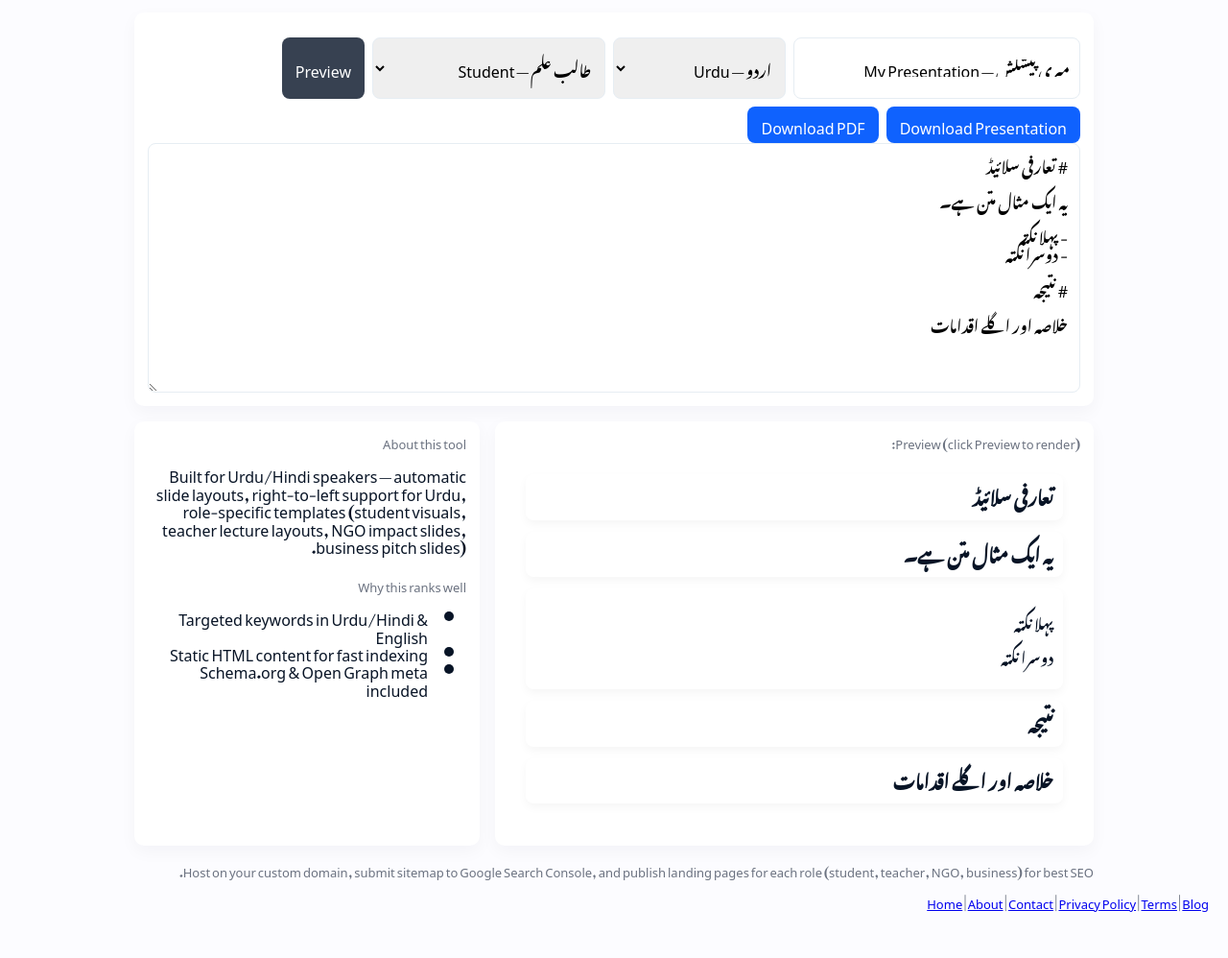
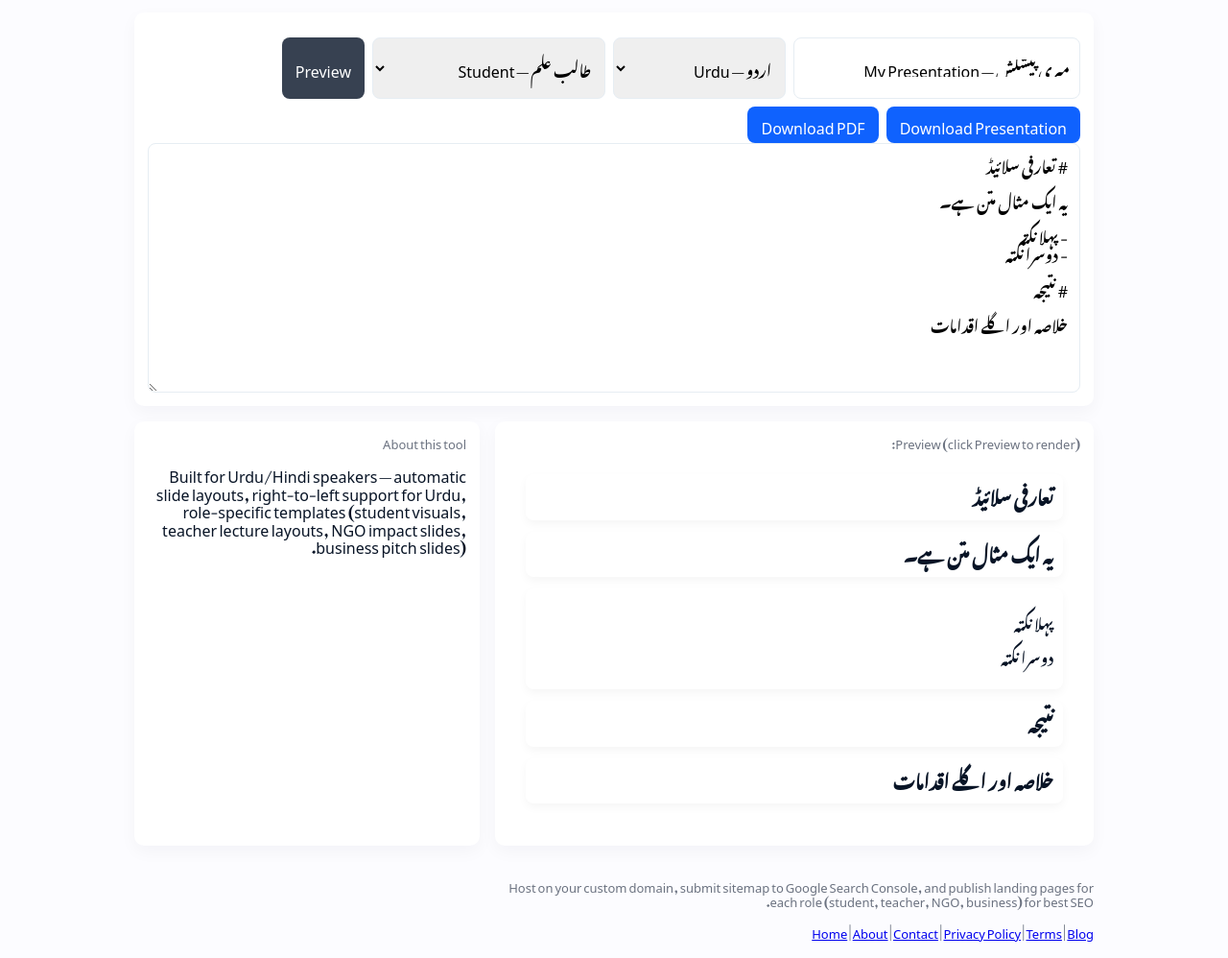
Before and after one commit to MuzammalHussain07/Urduhindislides, a plain HTML site: page index.html in a window 1280 px wide. Shown: the part 93-1091 px from the top of the page at 96% size. Before the commit the page ends 1060 px from the top, so only its background shows below. Drawn offline with nearby package versions, Linux system fonts and the light colour scheme.

Commit message:
Update index.html
Remove why rank well

```diff
--- a/index.html
+++ b/index.html
@@ -106,13 +106,6 @@
         <div class="meta">About this tool</div>
         <p>Built for Urdu/Hindi speakers — automatic slide layouts, right-to-left support for Urdu, role-specific templates (student visuals, teacher lecture layouts, NGO impact slides, business pitch slides).</p>
         <div style="height:10px"></div>
-        <div class="meta">Why this ranks well</div>
-        <ul style="padding-left:18px">
-          <li>Targeted keywords in Urdu/Hindi & English</li>
-          <li>Static HTML content for fast indexing</li>
-          <li>Schema.org & Open Graph meta included</li>
-        </ul>
-      </div>
     </div>
 
     <footer>Host on your custom domain, submit sitemap to Google Search Console, and publish landing pages for each role (student, teacher, NGO, business) for best SEO.</footer>
```
